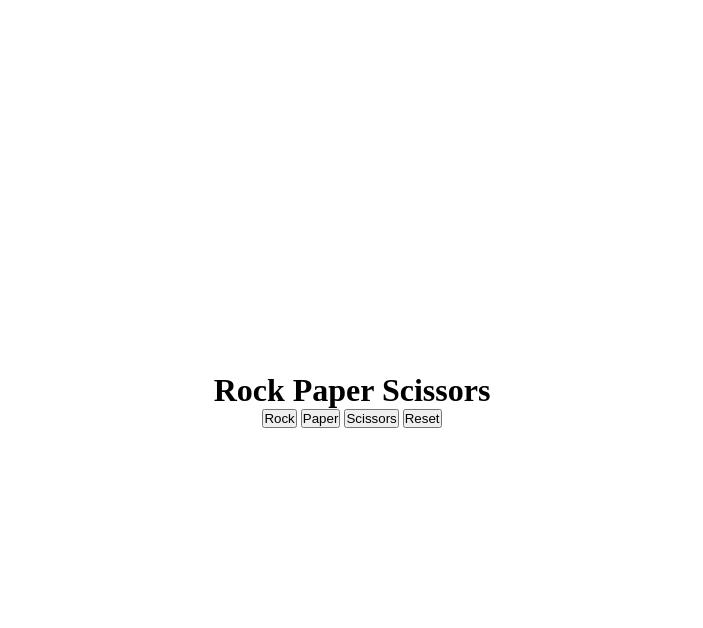
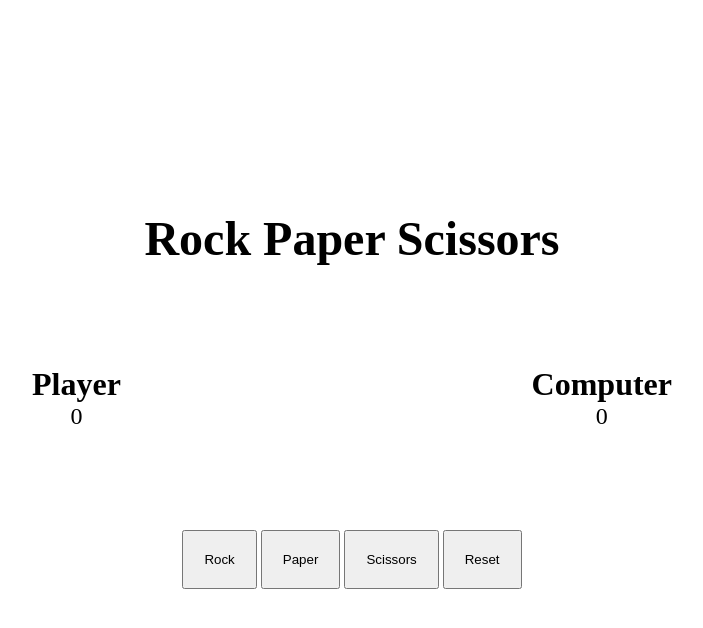
Before and after one commit to HIROS-DEV/Rock-Paper-Scissors, a plain HTML site: page index.html in a window 1280 px wide. Both pictures are taken after a click on the button "Game Start". Shown: the whole page, without its empty margins (288-991 px from the left). Drawn offline with Linux system fonts and the light colour scheme.

Commit message:
add some css styles

```diff
--- a/index.html
+++ b/index.html
@@ -10,6 +10,16 @@
 	<body>
 		<div class="container">
 			<h1>Rock Paper Scissors</h1>
+			<div class="results">
+				<div class="result">
+					<h2>Player</h2>
+					<p id="player-result">0</p>
+				</div>
+				<div class="result">
+					<h2>Computer</h2>
+					<p id="computer-result">0</p>
+				</div>
+			</div>
 			<div class="buttons">
 				<button id="start">Game Start</button>
 				<button id="rock" class="invisible">Rock</button>
--- a/script.js
+++ b/script.js
@@ -10,28 +10,36 @@ const paperBtn = document.querySelector('#paper');
 const scissorsBtn = document.querySelector('#scissors');
 const resetBtn = document.querySelector('#reset');
 
+let playerResult = document.querySelector('#player-result');
+let computerResult = document.querySelector('#computer-result');
+
 let resultText = document.createElement('p');
 
 function startGame() {
+	playerScore = 0;
+	computerScore = 0;
+	playerSelection = '';
+	computerSelection = '';
+
+	playerResult.innerText = 0;
+	computerResult.innerText = 0;
+	resultText.innerText = '';
+	resultText.style.color = 'black';
+
 	startBtn.classList.add('invisible');
 	rockBtn.classList.remove('invisible');
 	paperBtn.classList.remove('invisible');
 	scissorsBtn.classList.remove('invisible');
 	resetBtn.classList.remove('invisible');
-	resultText.innerText = '';
 }
 
 function resetGame() {
 	startBtn.classList.remove('invisible');
+	startBtn.textContent = 'Restart';
 	rockBtn.classList.add('invisible');
 	paperBtn.classList.add('invisible');
 	scissorsBtn.classList.add('invisible');
 	resetBtn.classList.add('invisible');
-
-	playerScore = 0;
-	computerScore = 0;
-	playerSelection = '';
-	computerSelection = '';
 }
 
 function getComputerChoice() {
@@ -44,12 +52,16 @@ function getComputerChoice() {
 function printResultForWin() {
 	playerScore += 1;
 	resultText.innerText = `You Win! ${playerSelection} wins ${computerSelection}`;
+	playerResult.innerText = playerScore;
+	computerResult.innerText = computerScore;
 	container.appendChild(resultText);
 }
 
 function printResultForLose() {
 	computerScore += 1;
 	resultText.innerText = `You Lose! ${playerSelection} beats ${computerSelection}`;
+	playerResult.innerText = playerScore;
+	computerResult.innerText = computerScore;
 	container.appendChild(resultText);
 }
 
@@ -57,17 +69,21 @@ function printResultForEven() {
 	playerScore += 0;
 	computerScore += 0;
 	resultText.innerText = `Even! ${playerSelection} evens ${computerSelection}`;
+	playerResult.innerText = playerScore;
+	computerResult.innerText = computerScore;
 	container.appendChild(resultText);
 }
 
 function printFinalResultForWin() {
-	resultText.innerText = `Final Result: You Win! Your score is ${playerScore}. Computer score is ${computerScore}`;
+	resultText.innerText = `You Win!`;
+	resultText.style.color = 'green';
 	container.appendChild(resultText);
 	resetGame();
 }
 
 function printFinalResultForLose() {
-	resultText.innerText = `Final Result: You Lose! Your score is ${playerScore}. Computer score is ${computerScore}`;
+	resultText.innerText = `You Lose!`;
+	resultText.style.color = 'red';
 	container.appendChild(resultText);
 	resetGame();
 }
--- a/style.css
+++ b/style.css
@@ -2,6 +2,18 @@
 	padding: 0;
 	margin: 0;
 	box-sizing: border-box;
+}
+
+h1 {
+	font-size: 3rem;
+}
+
+h2 {
+	font-size: 2rem;
+}
+
+p {
+	font-size: 1.5rem;
 }
 
 .container {
@@ -11,6 +23,15 @@
 	flex-direction: column;
 	justify-content: center;
 	align-items: center;
+	gap: 100px;
+}
+
+.results {
+	width: 50%;
+	display: flex;
+	align-items: center;
+	justify-content: space-between;
+	text-align: center;
 }
 
 .invisible {
@@ -20,3 +41,8 @@
 .buttons {
 	text-align: center;
 }
+
+button {
+	padding: 20px;
+	cursor: pointer;
+}
```
